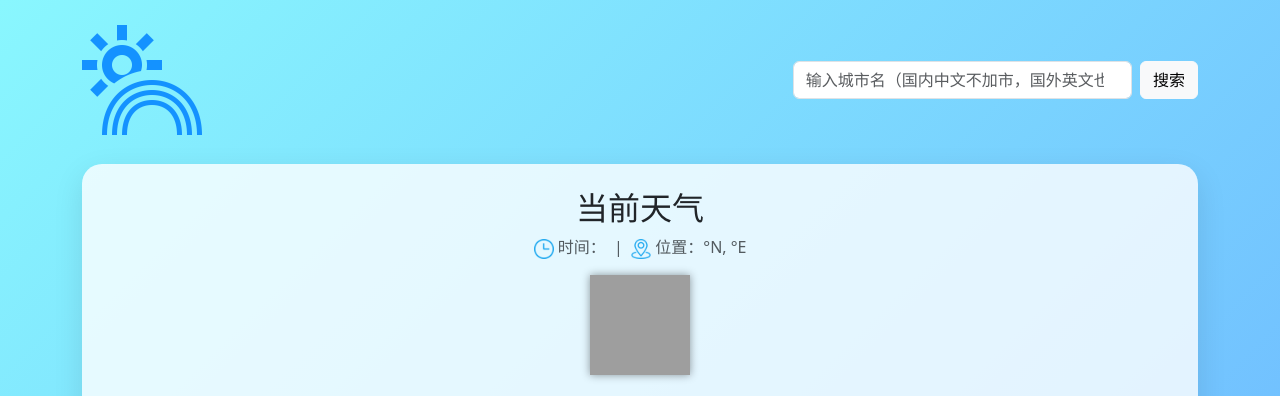
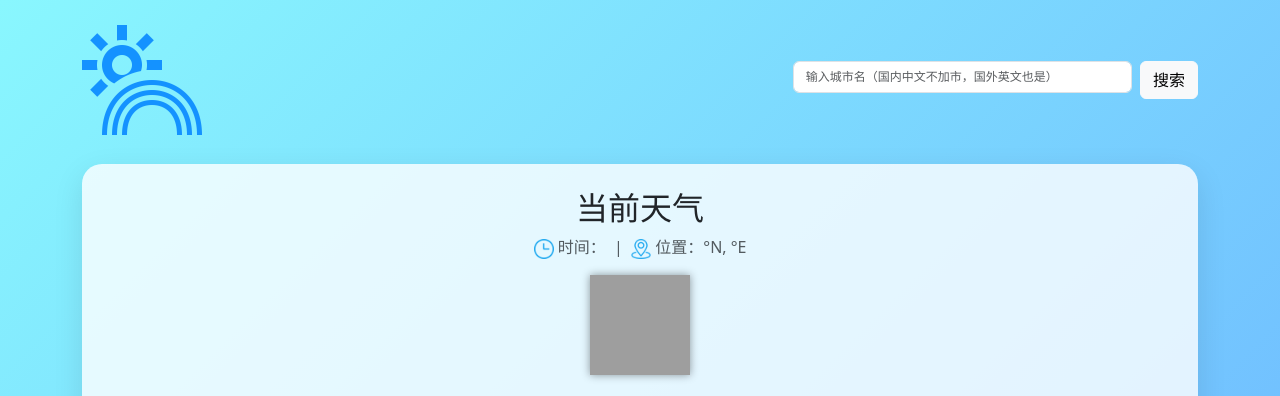
Before and after one commit to whitelonely/Weather, a Flask app: template templates/index.html in a window 1280 px wide. Shown: the top 396 px of the page. Run offline with Flask 3, Linux system fonts and the light colour scheme; the template is opened without the code that fills it, so the values that code supplies are empty; grey boxes are pictures that could not be loaded.

Commit message:
Fix UI data display issues

```diff
--- a/templates/index.html
+++ b/templates/index.html
@@ -72,6 +72,9 @@
         /* 这些内容不能换行，否则信息展示不清晰 */
         .nowrap {
             white-space: nowrap;
+        }
+        .form-control {
+            font-size: 12px;   /* 原 Bootstrap 默认是 16px */
         }
     </style>
 </head>
```
